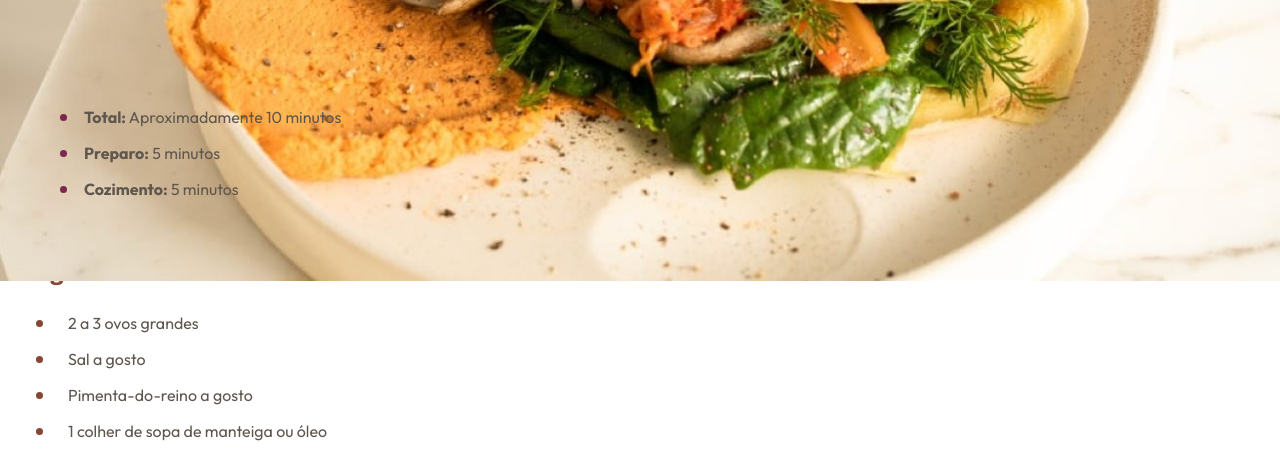
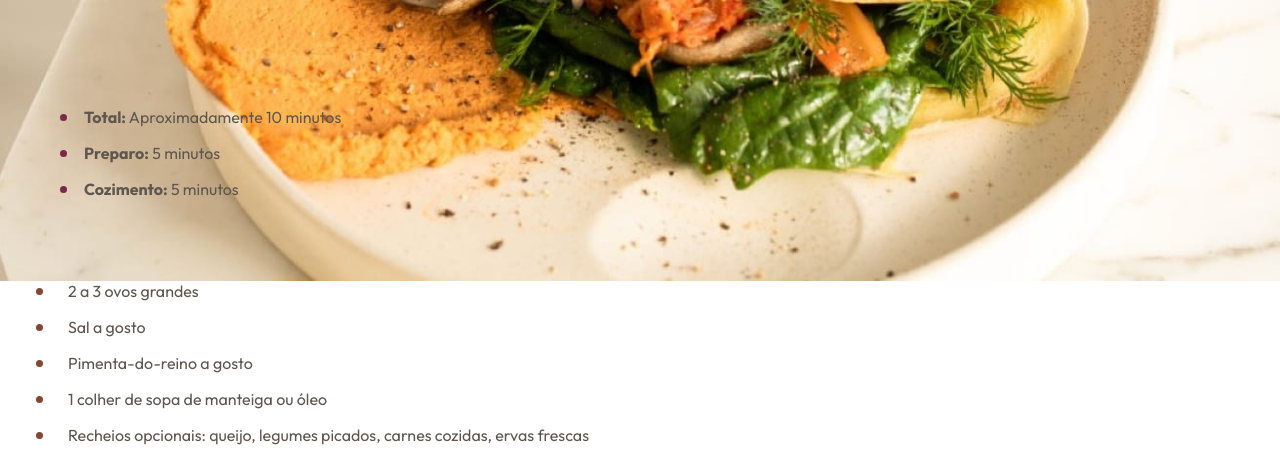
Before and after one commit to davibarbosadev/frontend-mentor-challenges, a plain HTML site: page recipe-page/index.html in a window 1280 px wide. Shown: the part 304-758 px from the top of the page. Drawn offline with Linux system fonts and the light colour scheme.

Commit message:
update ingredients section

```diff
--- a/recipe-page/assets/styles/ingredients.css
+++ b/recipe-page/assets/styles/ingredients.css
@@ -1,8 +1,3 @@
-.ingredients {
-    padding: 3.2rem 0;
-    border-bottom: 2px solid var(--clr-stone-150);
-}
-
 .ingredients__list {
     list-style: none;
     margin: 2.4rem 0 0 1.2rem;
```
